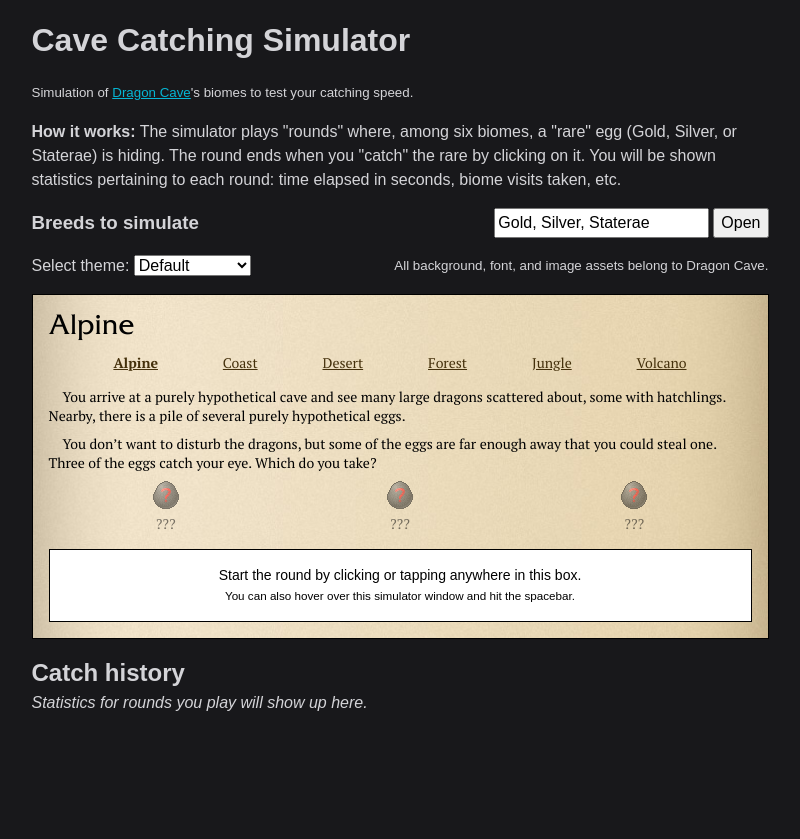
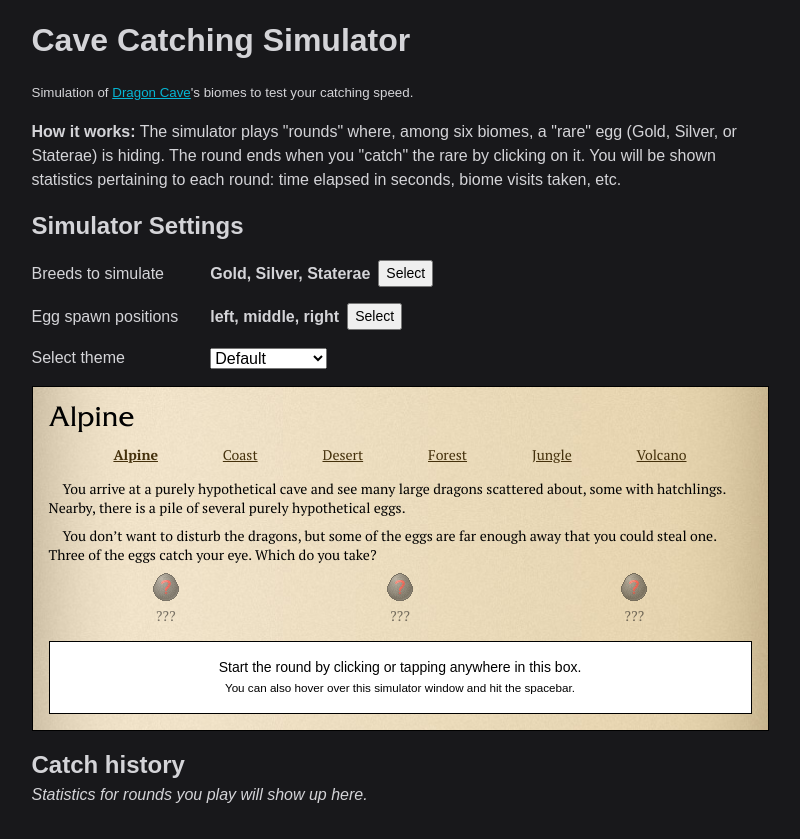
Before and after one commit to endulum/dc-click-sim, a React (Vite) app: page / in a window 1280 px wide. Shown: the whole page, without its empty margins (240-1040 px from the left). Before the commit the page ends 800 px from the top, so only its background shows below. Built offline with nearby package versions, Linux system fonts and the light colour scheme.

Commit message:
make it all look nice

```diff
--- a/src/App.tsx
+++ b/src/App.tsx
@@ -18,8 +18,8 @@ export function App() {
     removeBreed,
     addBreed,
     simPositions,
-    // addPos,
-    // removePos,
+    addPos,
+    removePos,
   } = useSimulatorSettings();
 
   const windowSize = useWindowSize();
@@ -56,19 +56,27 @@ export function App() {
         visits taken, etc.
       </p>
 
-      <div className="space-between">
-        <h3>Breeds to simulate</h3>
+      <h2>Simulator Settings</h2>
+      <div className="settings">
+        <label htmlFor="breeds">Breeds to simulate</label>
         <Listbox
+          id="breeds"
           values={simTargetBreeds}
           allValues={rareBreeds}
           addValue={addBreed}
           removeValue={removeBreed}
         />
-      </div>
 
-      <div className="space-between">
-        <label htmlFor="theme">
-          <span>Select theme: </span>
+        <label htmlFor="positions">Egg spawn positions</label>
+        <Listbox
+          id="positions"
+          values={simPositions}
+          allValues={['left', 'middle', 'right']}
+          addValue={addPos}
+          removeValue={removePos}
+        />
+
+        <label htmlFor="theme">Select theme</label>
         <select
           id="theme"
           onChange={(e) => {
@@ -88,10 +96,6 @@ export function App() {
             </option>
           ))}
         </select>
-        </label>
-        <small>
-          All background, font, and image assets belong to Dragon Cave.
-        </small>
       </div>
 
       {windowSize.width < 700 &&
--- a/src/components/Listbox.tsx
+++ b/src/components/Listbox.tsx
@@ -2,11 +2,13 @@ import { useState, useRef, type ChangeEvent } from 'react';
 import { useOnClickOutside } from 'usehooks-ts';
 
 export function Listbox({
+  id,
   values,
   allValues,
   addValue,
   removeValue,
 }: {
+  id: string;
   values: Array<string>;
   allValues: Array<string>;
   addValue: (item: string) => void;
@@ -44,9 +46,11 @@ export function Listbox({
         if (e.code === 'Escape') setFlyoutOpen(false);
       }}
     >
-      <input type="text" value={values.join(', ')} readOnly />
-      <button onClick={() => setFlyoutOpen(!flyoutOpen)}>
-        {flyoutOpen ? 'Close' : 'Open'}
+      <p>
+        <b>{values.join(', ')}</b>
+      </p>
+      <button id={id} onClick={() => setFlyoutOpen(!flyoutOpen)}>
+        {flyoutOpen ? 'Done' : 'Select'}
       </button>
       {flyoutOpen && (
         <div className="listbox-flyout">
--- a/src/styles/app.css
+++ b/src/styles/app.css
@@ -363,7 +363,7 @@ p a {
   }
 }
 
-.checkboxes {
+/* .checkboxes {
   display: flex;
   flex-direction: row;
   flex-wrap: wrap;
@@ -390,14 +390,42 @@ p a {
 
 .setting {
   width: 50%;
+} */
+
+.settings {
+  display: grid;
+  align-items: center;
+  grid-template-columns: max-content 1fr;
+  row-gap: 1rem;
+  column-gap: 2rem;
+  select {
+    width: fit-content;
+  }
+}
+
+@media screen and (max-width: 600px) {
+  .settings {
+    grid-template-columns: 1fr;
+    row-gap: 0.25rem;
+    .listbox-wrapper,
+    select {
+      width: 100%;
+      margin-bottom: 0.5rem;
+    }
+  }
 }
 
 .listbox-wrapper {
+  width: fit-content;
   position: relative;
   height: auto;
-  width: fit-content;
-  input {
-    margin-right: 0.25rem;
+  display: flex;
+  flex-direction: row;
+  align-items: center;
+  gap: 0.5rem;
+  button {
+    font-size: 0.875rem;
+    min-width: max-content;
   }
 }
 
@@ -412,16 +440,19 @@ p a {
   padding: 0.5rem;
   overflow-y: auto;
   max-height: 150px;
+  border-radius: 5px;
 }
 
 .listbox-flyout-item {
   display: flex;
   flex-direction: row;
-
   label {
     padding: 0.25rem;
     border-radius: 5px;
     width: 100%;
+    input[type='checkbox'] {
+      margin-right: 0.25rem;
+    }
     &:hover,
     &.focus {
       background-color: #d4d4d8;
```
Lines whose indentation alone changed are shown as unchanged.
